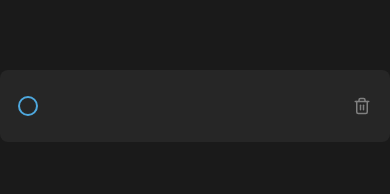
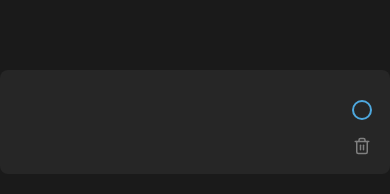
Before and after one commit to ElvisFelix-dev/desafio-to-do-list-ignite, a React (Vite) app: page /dashboard in a window 390 px wide. Both pictures are taken after a click on the button "Criar". Shown: the part 340-534 px from the top of the page. Built offline with nearby package versions, Linux system fonts and the light colour scheme.

Commit message:
responsivo Todo

```diff
--- a/src/components/Todo/Todo.module.css
+++ b/src/components/Todo/Todo.module.css
@@ -72,4 +72,24 @@
 }
 
 @media (max-width: 768px) {
+  .wrapperTodo {
+    max-width: 100%;
+  }
+
+  .wrapperListTodo {
+    flex-direction: column;
+    height: auto;
+    padding: 16px;
+  }
+
+  .wrapperText {
+    max-width: 100%;
+    text-align: center;
+  }
+
+  .wrapperInput, .wrapperTrash {
+    margin-top: 12px;
+    margin-right: 0;
+    margin-left: auto;
+  }
 }
```
